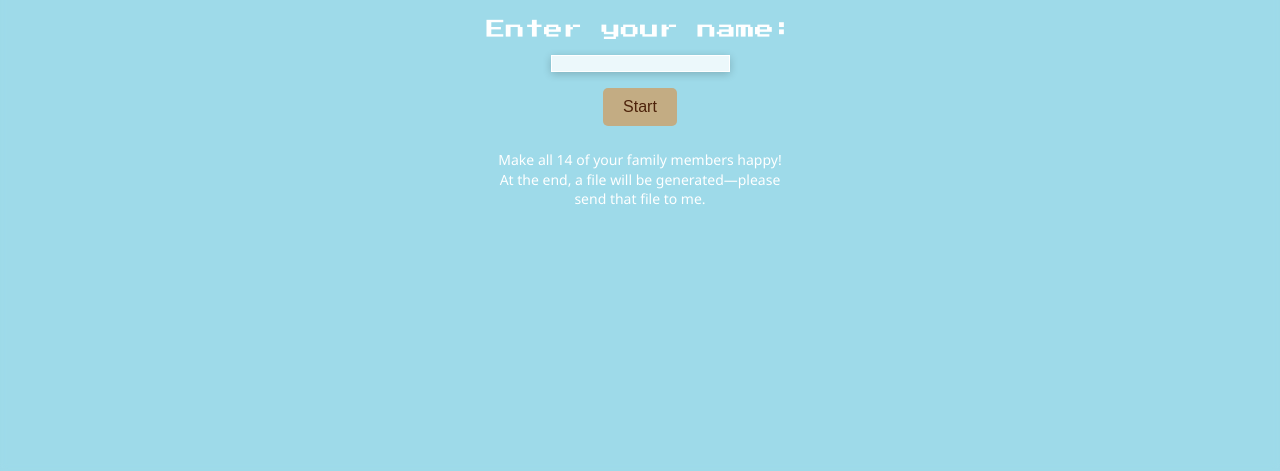
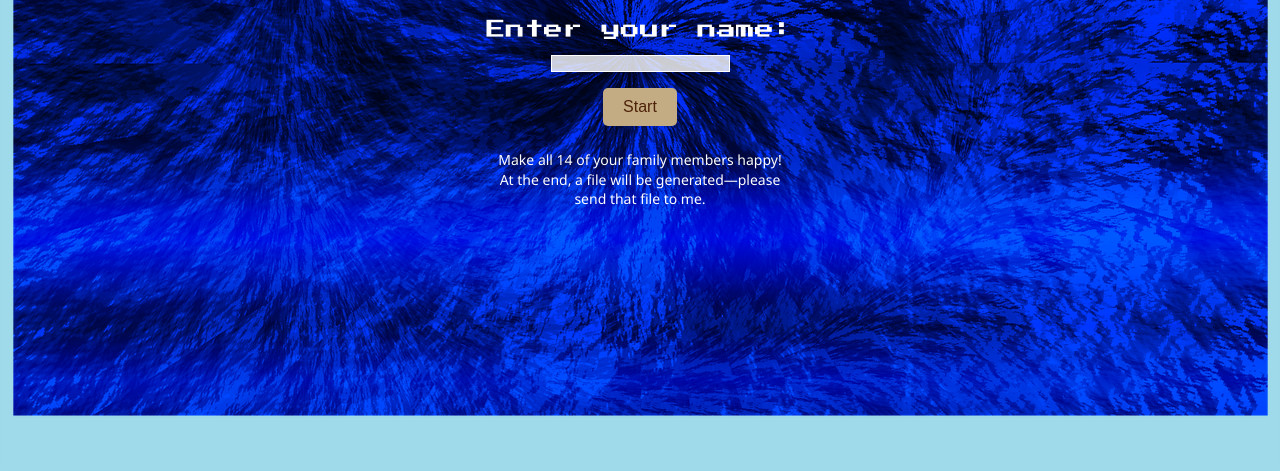
Before and after one commit to OMR0077/kadavathtripbunnygame, a plain HTML site: page index.html in a window 1280 px wide. Shown: the part 329-800 px from the top of the page. Drawn offline with Linux system fonts and the light colour scheme.

Commit message:
trip game

```diff
--- a/hug-bunny-game.css
+++ b/hug-bunny-game.css
@@ -457,7 +457,7 @@ a:hover { text-decoration: underline; }
   left: 0;
   width: 100%;
   height: 100%;
-  background: url('blue-7212666_1280.png/?auto=format&fit=crop&w=1400&q=80') center center / cover no-repeat;
+  background: url('media/blue-7212666_1280.png') center center / cover no-repeat;
   display: flex;
   flex-direction: column;
   justify-content: center;
```
Also changed, not shown: media/blue-7212666_1280.png (renamed from blue-7212666_1280.png).
